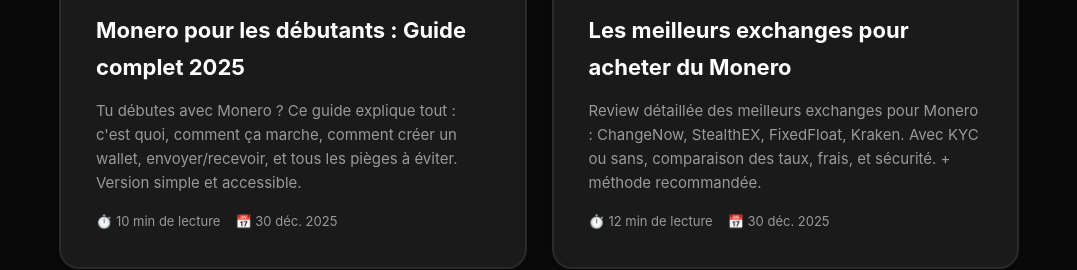
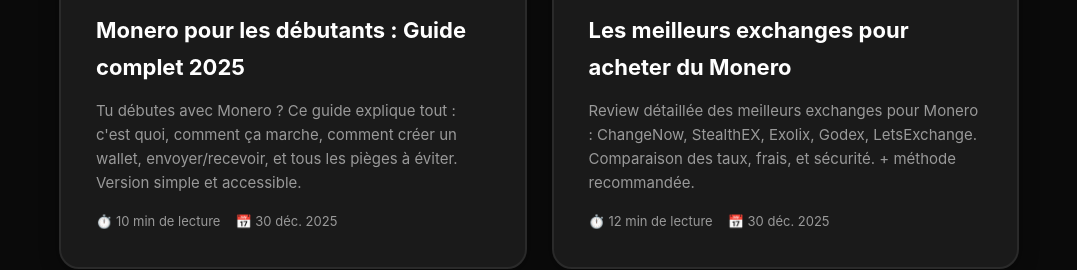
Before and after one commit to pommedactu/xmr-comparator, a website: page guides/index.html in a window 1280 px wide. Shown: the part 873-1143 px from the top of the page, without its empty margins (101-1178 px from the left). Drawn offline with Linux system fonts and the light colour scheme.

Commit message:
📝 Update exchanges guide description on guides index

```diff
--- a/guides/index.html
+++ b/guides/index.html
@@ -356,7 +356,7 @@
                 <div class="guide-emoji">🏆</div>
                 <h2>Les meilleurs exchanges pour acheter du Monero</h2>
                 <p>
-                    Review détaillée des meilleurs exchanges pour Monero : ChangeNow, StealthEX, FixedFloat, Kraken. Avec KYC ou sans, comparaison des taux, frais, et sécurité. + méthode recommandée.
+                    Review détaillée des meilleurs exchanges pour Monero : ChangeNow, StealthEX, Exolix, Godex, LetsExchange. Comparaison des taux, frais, et sécurité. + méthode recommandée.
                 </p>
                 <div class="guide-meta">
                     <span>⏱️ 12 min de lecture</span>
```
